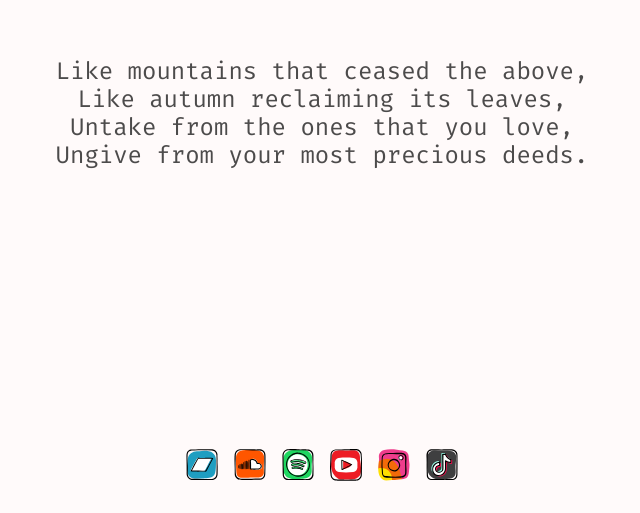
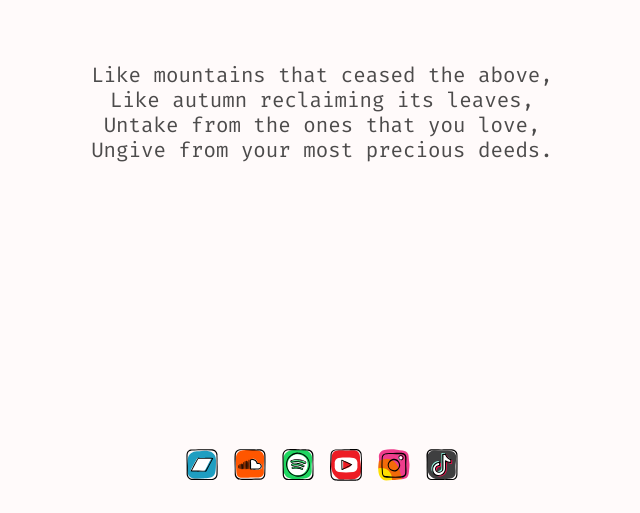
Before and after one commit to bapjiws/iamthesurface, a SvelteKit app: page / in a window 1280 px wide. Shown: the part 287-800 px from the top of the page, without its empty margins (318-958 px from the left). Built offline with nearby package versions, Linux system fonts and the light colour scheme.

Commit message:
Smaller font

```diff
--- a/src/routes/styles.css
+++ b/src/routes/styles.css
@@ -68,8 +68,7 @@ h2 {
 }
 
 article {
-	/* font-size: 18px; */
-	font-size: 1.5rem;
+	font-size: 1.3rem;
 	font-family: var(--font-mono);
 	text-align: center;
 }
```
